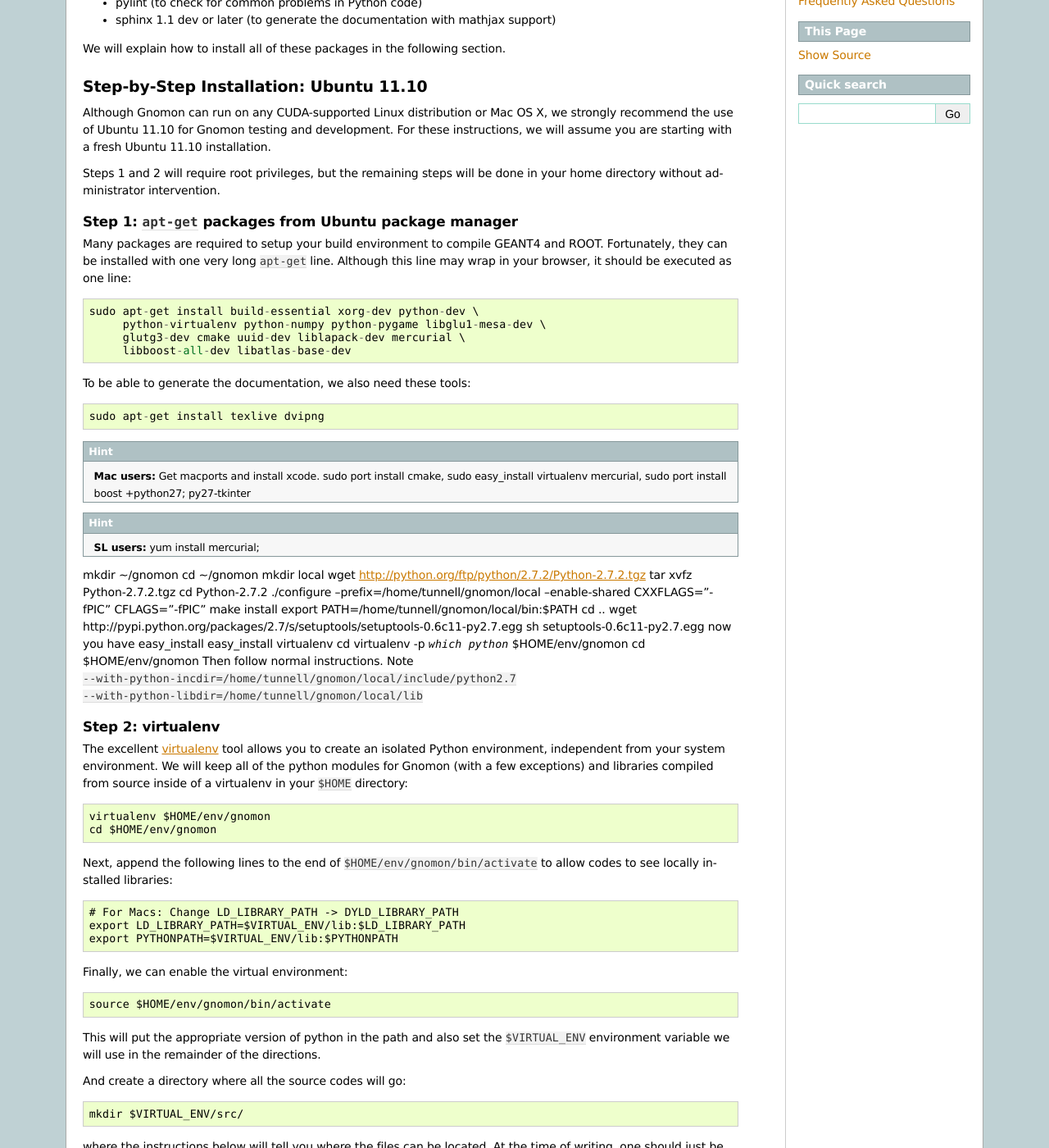
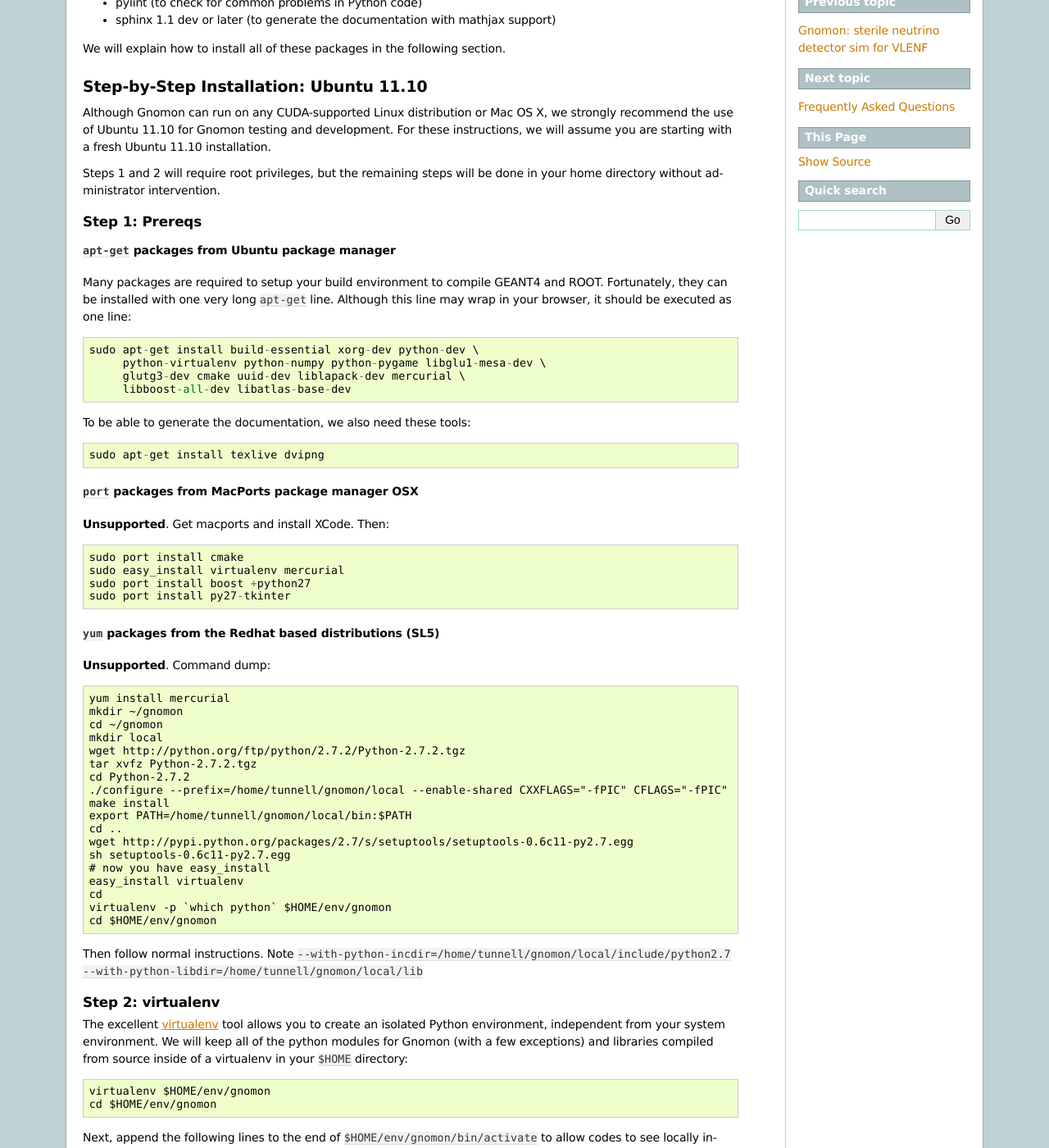
Before and after one commit to nuSTORM/gnomon, a Sphinx documentation site: the page built from doc/source/install.rst, in a window 1280 px wide and 1400 px high, scrolled down 494 px. Shown: the whole window at 82% size. Built offline with Sphinx 7.4.7, drawn with Linux system fonts in a browser that asks for light colours; pages that are not in the unit, such as notebooks, are missing from menus; some of the changed text lies outside the part shown.

Commit message:
adding redhat instructions

```diff
--- /dev/null
+++ b/doc/source/code.rst
@@ -0,0 +1,5 @@
+Documentation for the Code
+**************************
+
+.. autoclass:: EventAction.EventAction
+   :members:
--- a/doc/source/install.rst
+++ b/doc/source/install.rst
@@ -41,8 +41,11 @@
 intervention.
 
 
-Step 1: ``apt-get`` packages from Ubuntu package manager
+Step 1: Prereqs
 ^^^^^^^^^^^^^^^^^^^^^^^^^^^^^^^^^^^^^^^^^^^^^^^^^^^^^^^^
+
+``apt-get`` packages from Ubuntu package manager
+~~~~~~~~~~~~~~~~~~~~~~~~~~~~~~~~~~~~~~~~~~~~~~~~
 
 Many packages are required to setup your build environment to compile
 GEANT4 and ROOT.  Fortunately, they can be installed with one very
@@ -58,27 +61,40 @@
 
   sudo apt-get install texlive dvipng
 
-.. hint:: **Mac users:** Get macports and install xcode.  sudo port install cmake, sudo easy_install virtualenv mercurial, sudo port install boost +python27; py27-tkinter
+``port`` packages from MacPorts package manager OSX
+~~~~~~~~~~~~~~~~~~~~~~~~~~~~~~~~~~~~~~~~~~~~~~~~~~~
 
-.. hint:: **SL users:** yum install mercurial;
+**Unsupported**. Get macports and install XCode.  Then::
 
-mkdir ~/gnomon
-cd ~/gnomon
-mkdir local
-wget http://python.org/ftp/python/2.7.2/Python-2.7.2.tgz
-tar xvfz Python-2.7.2.tgz
-cd Python-2.7.2
-./configure --prefix=/home/tunnell/gnomon/local --enable-shared CXXFLAGS="-fPIC" CFLAGS="-fPIC"
-make install
-export PATH=/home/tunnell/gnomon/local/bin:$PATH
-cd ..
-wget http://pypi.python.org/packages/2.7/s/setuptools/setuptools-0.6c11-py2.7.egg
-sh setuptools-0.6c11-py2.7.egg
-now you have easy_install
-easy_install virtualenv
-cd
-virtualenv -p `which python` $HOME/env/gnomon
-cd $HOME/env/gnomon
+    sudo port install cmake
+    sudo easy_install virtualenv mercurial
+    sudo port install boost +python27
+    sudo port install py27-tkinter
+
+``yum`` packages from the Redhat based distributions (SL5)
+~~~~~~~~~~~~~~~~~~~~~~~~~~~~~~~~~~~~~~~~~~~~~~~~~~~~~~~~~~
+
+**Unsupported**.  Command dump::
+
+  yum install mercurial
+  mkdir ~/gnomon
+  cd ~/gnomon
+  mkdir local
+  wget http://python.org/ftp/python/2.7.2/Python-2.7.2.tgz
+  tar xvfz Python-2.7.2.tgz
+  cd Python-2.7.2
+  ./configure --prefix=/home/tunnell/gnomon/local --enable-shared CXXFLAGS="-fPIC" CFLAGS="-fPIC"
+  make install
+  export PATH=/home/tunnell/gnomon/local/bin:$PATH
+  cd ..
+  wget http://pypi.python.org/packages/2.7/s/setuptools/setuptools-0.6c11-py2.7.egg
+  sh setuptools-0.6c11-py2.7.egg
+  # now you have easy_install
+  easy_install virtualenv
+  cd
+  virtualenv -p `which python` $HOME/env/gnomon
+  cd $HOME/env/gnomon
+
 Then follow normal instructions.  Note ``--with-python-incdir=/home/tunnell/gnomon/local/include/python2.7 --with-python-libdir=/home/tunnell/gnomon/local/lib``
 
 
```
Also changed, not shown: doc/source/generating_docs.rst (added, +9 -0 lines).
